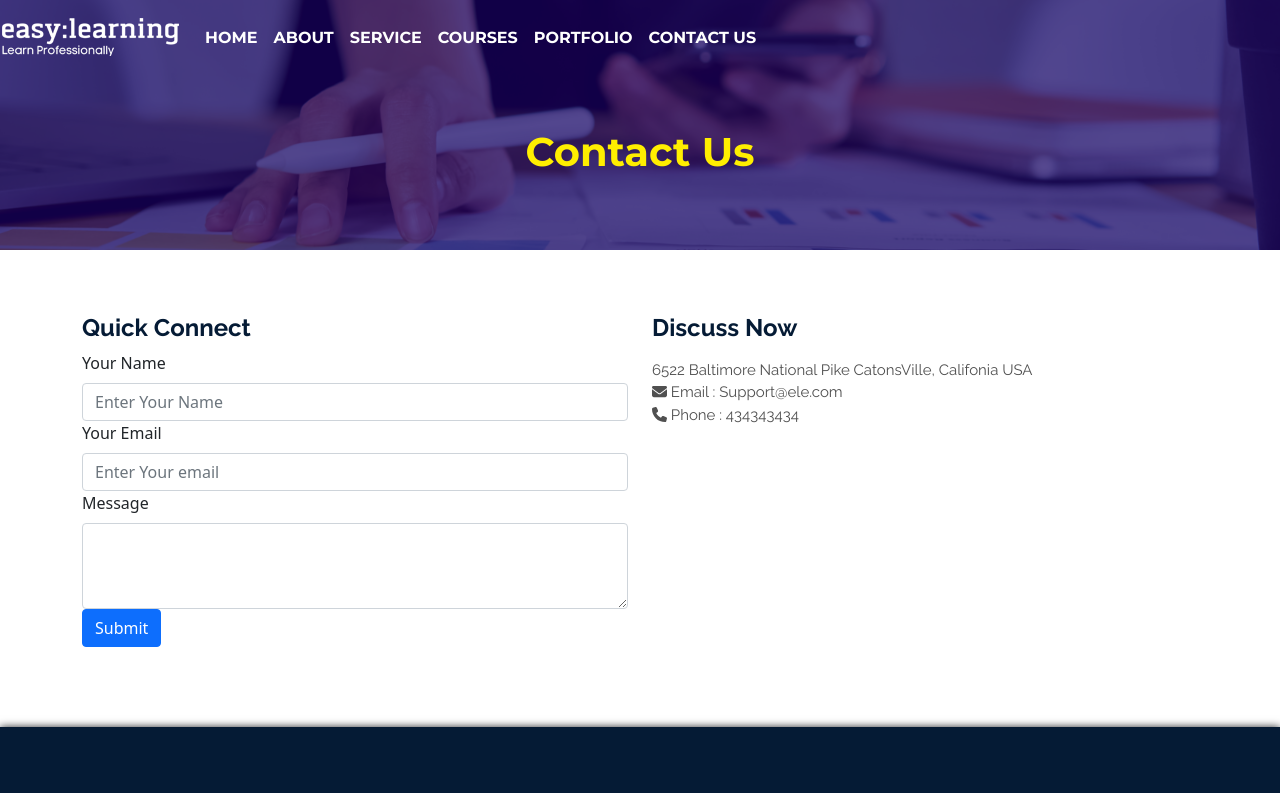
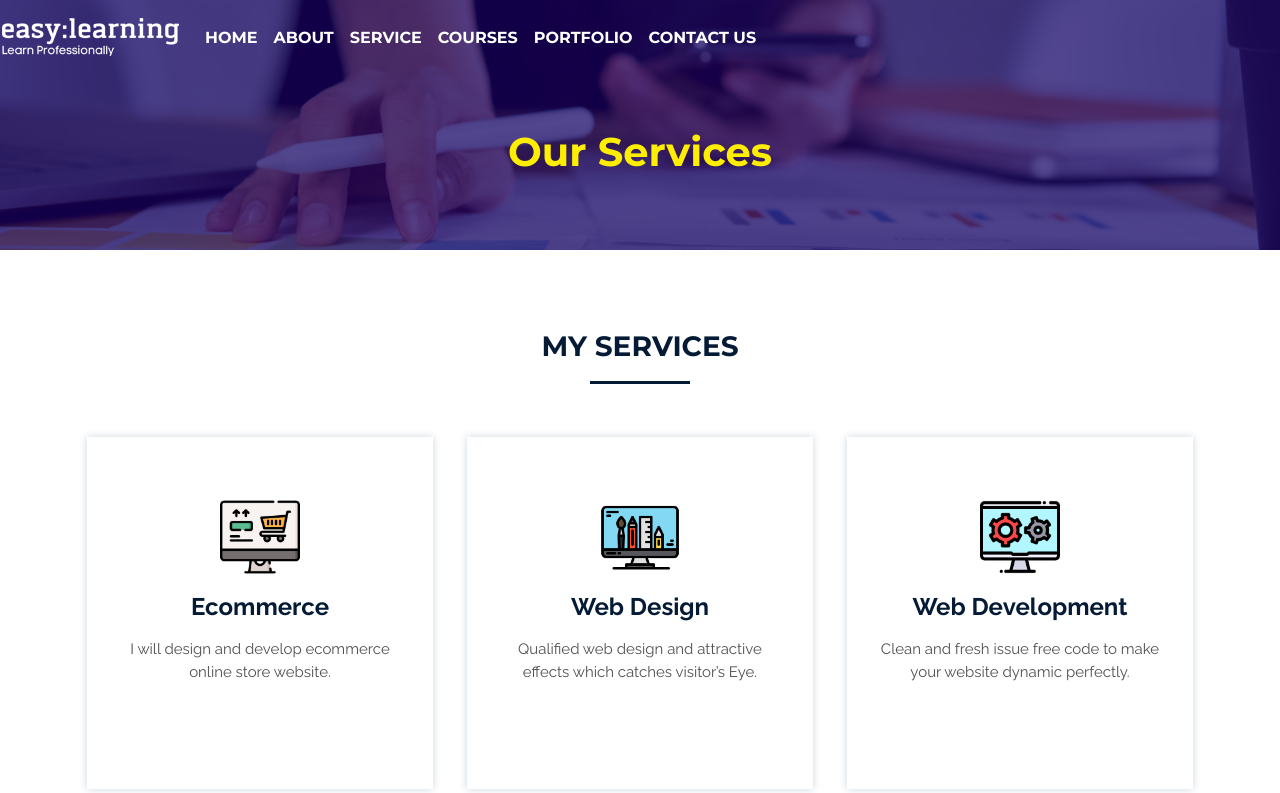
Before and after one commit to jvnagarjuna/react-js-website-project, a React (Create React App) app: page / in a window 1280 px wide. Shown: the top 793 px of the page. Built offline with nearby package versions, Linux system fonts and the light colour scheme; a web font is replaced by a local one.

Commit message:
Formation Service Page

```diff
--- a/src/App.js
+++ b/src/App.js
@@ -1,6 +1,7 @@
 import React from 'react';
 import ContactSec from './components/ContactSec/ContactSec';
 import AllCorusePage from './pages/AllCorusePage';
+import AllServicePage from './pages/AllServicePage';
 import ContactPage from './pages/ContactPage';
 import PortfolioPage from './pages/PortfolioPage';
 
@@ -10,7 +11,7 @@ function App() {
   return (
     <div>
 
-      <ContactPage />
+      <AllServicePage />
 
     </div>
   );
--- /dev/null
+++ b/src/pages/AllServicePage.jsx
@@ -0,0 +1,22 @@
+import React, { Component, Fragment } from 'react';
+import ContactSec from '../components/ContactSec/ContactSec';
+import Footer from '../components/Footer/Footer';
+import PageTop from '../components/PageTop/PageTop';
+import Services from '../components/Services/Services';
+import TopNavigation from '../components/TopNavigation/TopNavigation';
+
+class AllServicePage extends Component {
+  render() {
+    return (
+      <Fragment>
+        <TopNavigation />
+        <PageTop pagetitle="Our Services" />
+        <Services />
+        <ContactSec />
+        <Footer />
+      </Fragment>
+    );
+  }
+}
+
+export default AllServicePage;
```
